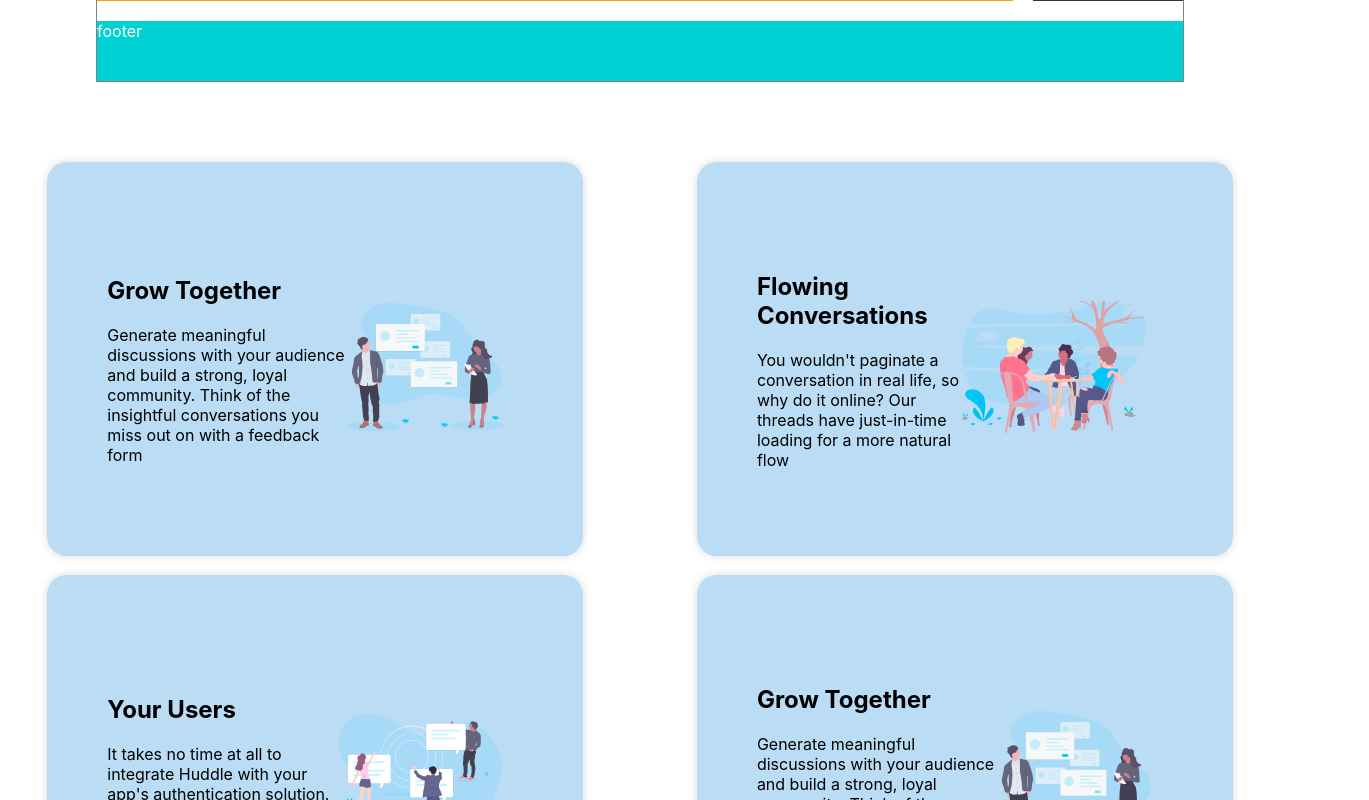
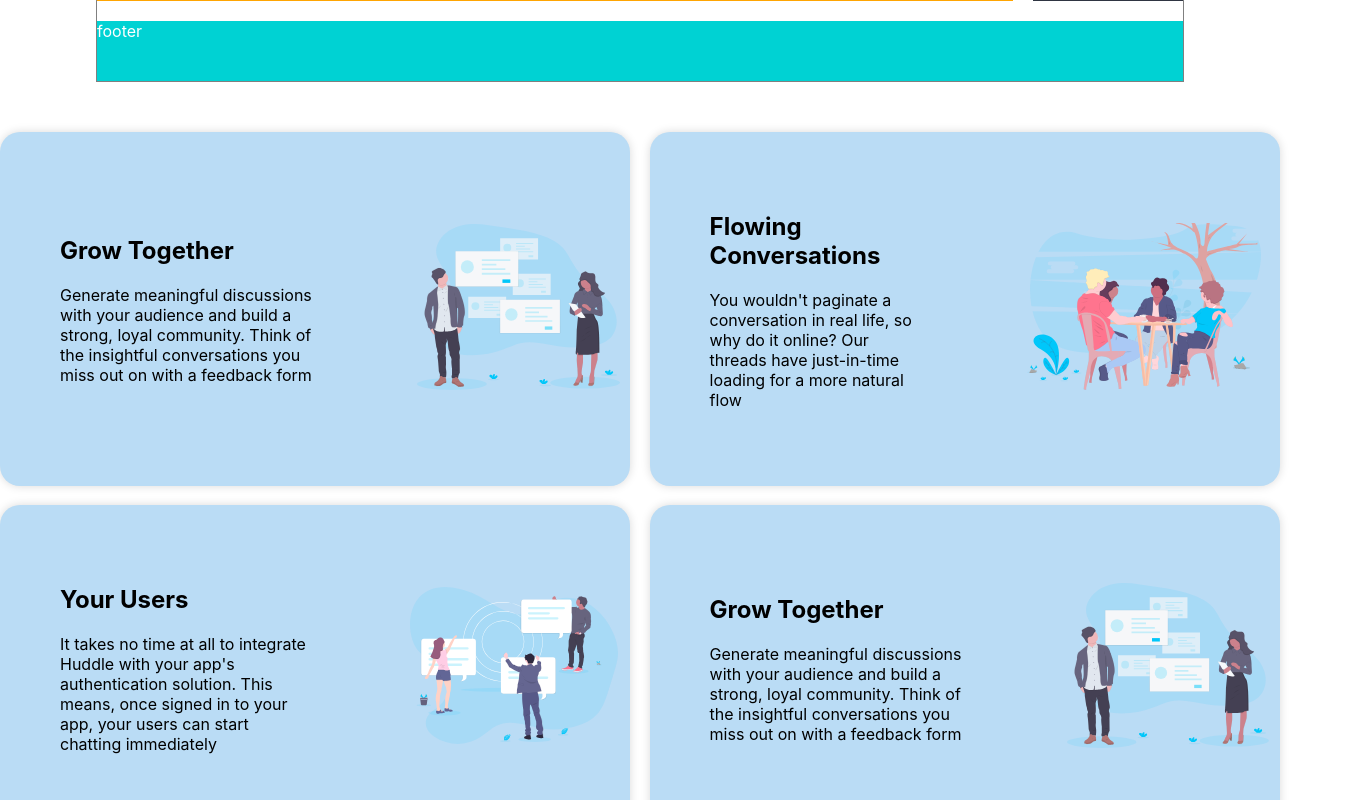
Before and after one commit to darshak1503/next-js_learning, a Next.js app: page / in a window 1280 px wide. Shown: the part 520-1320 px from the top of the page, 1369 px wide, since content can reach past the window. Built offline with nearby package versions, Linux system fonts and the light colour scheme.

Commit message:
grid 4 card design done in home page

```diff
--- a/components/Style/Grid.styled.js
+++ b/components/Style/Grid.styled.js
@@ -51,14 +51,15 @@ export const Stylegrid = styled.div`
   background-color: #badcf5;
   border-radius: 20px;
   box-shadow: 0 0 10px rgba(0, 0, 0, 0.15);
-  margin: 30px auto;
-  padding: 60px 40px 40px 60px;
-  width: 85%;
+ // margin: 0 30px;
+  padding: 60px;
+
   height:100%;
   img {
+    display: inline-block;
+    margin: 0 100px;
     width: 80%;
   }
-
 `;
 
 
@@ -68,4 +69,5 @@ export const Div = styled.div`
   grid-template-columns: repeat(2, 1fr);
   grid-gap: 1.2rem;
   background-color:#fff;
+  margin: 0 auto;
 `;
```
